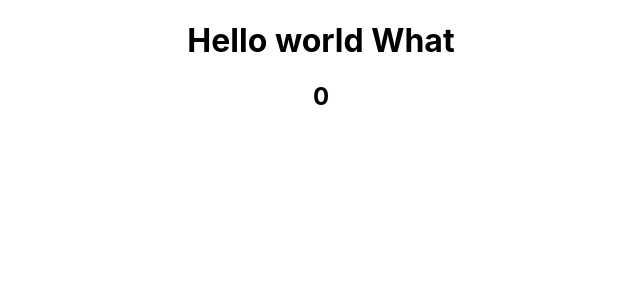
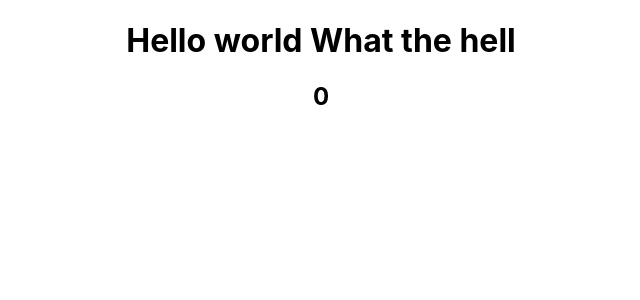
Before and after one commit to ManishGotame/my-app, a React (Create React App) app: page / in a window 1280 px wide. Shown: the top 300 px of the page, without its empty margins (319-959 px from the left). Built offline with nearby package versions, Linux system fonts and the light colour scheme.

Commit message:
test firebase again

```diff
--- a/src/App.js
+++ b/src/App.js
@@ -14,7 +14,7 @@
   render() {
     return (
       <div className="App">
-        <h1> Hello world What </h1>
+        <h1> Hello world What the hell</h1>
         <h2> {this.state.value} </h2>
       </div>
     );
```
Also changed, not shown: firebase.json.
